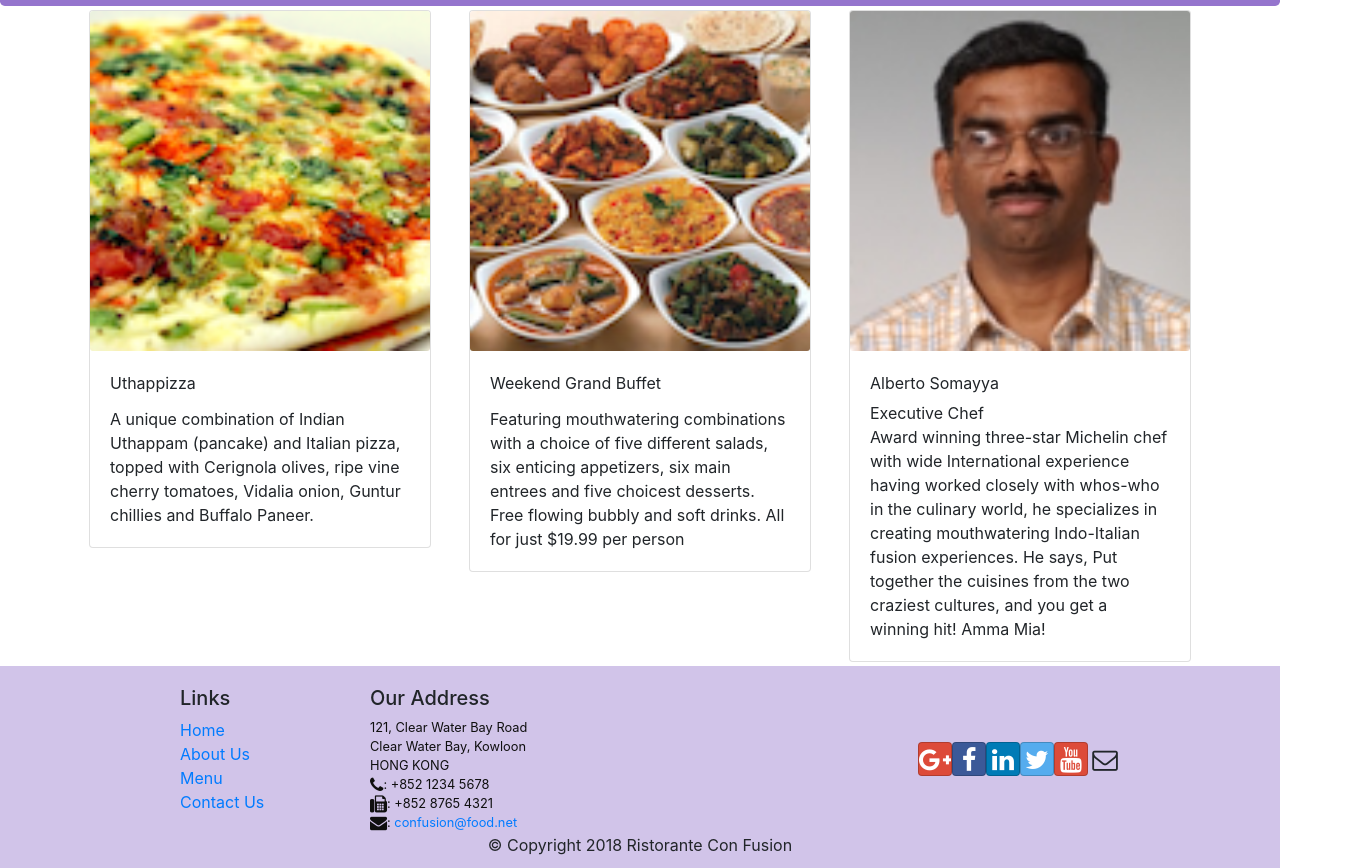
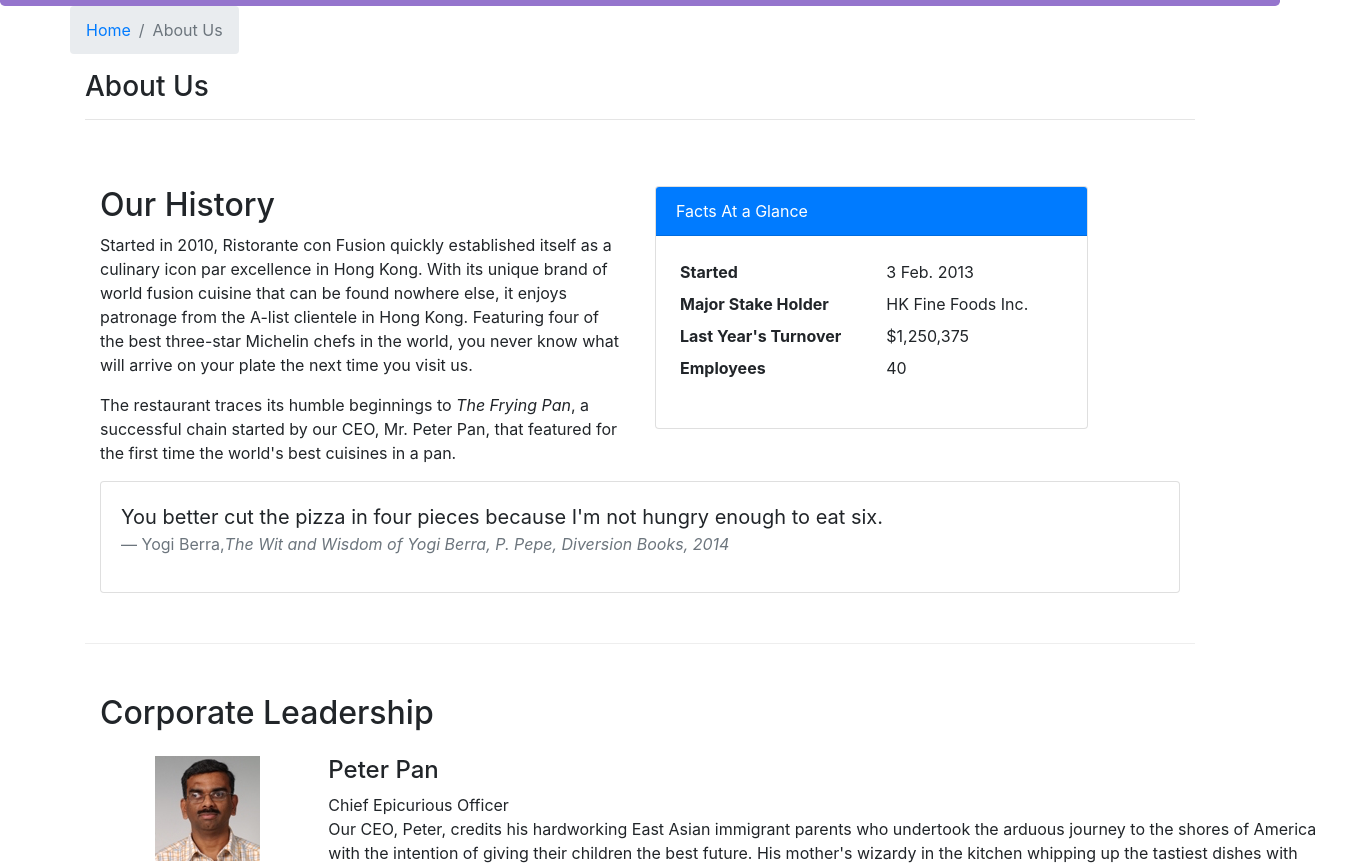
Before and after one commit to utkarsh17verma/ReactApp, a React (Create React App) app: page /aboutus in a window 1280 px wide. Before the commit this address led to /home. Shown: the part 336-1204 px from the top of the page, 1353 px wide, since content can reach past the window. Built offline with nearby package versions, Linux system fonts and the light colour scheme; the HTML template or start-up script is replaced by a standard one.

Commit message:
Assignment 2

```diff
--- /dev/null
+++ b/src/components/AboutComponent.js
@@ -0,0 +1,106 @@
+import React from 'react';
+import { Breadcrumb, BreadcrumbItem, Card, CardBody, CardHeader, Media } from 'reactstrap';
+import { Link } from 'react-router-dom';
+
+function RenderLeader({leader}) {
+    return(
+            <Media>
+                <div className="col-12 col-md-2">
+                    <Media left href="#">
+                    <Media object src={leader.image} alt="image" />
+                    </Media>
+                </div>
+                <div className="col-12">
+                    <Media body>
+                        <Media heading>
+                        {leader.name}
+                        </Media>
+                        <Media>
+                        {leader.designation}
+                        </Media>
+                        <Media>
+                        {leader.description}
+                        </Media>
+                    </Media>
+                </div>
+            </Media>
+    );
+}
+
+const About =(props) => {
+    const leaders = props.leaders.map((leader) => {
+        return(
+            <div className="container">
+                <div className="row mb-5">
+                    <RenderLeader leader={leader} />
+                </div>
+            </div>
+
+        );
+    });
+
+    return(
+        <div className="container">
+            <div className="row">
+                <Breadcrumb>
+                    <BreadcrumbItem><Link to="/home">Home</Link></BreadcrumbItem>
+                    <BreadcrumbItem active>About Us</BreadcrumbItem>
+                </Breadcrumb>
+                <div className="col-12">
+                    <h3>About Us</h3>
+                    <hr />
+                </div>
+            </div>
+            <div className="row row-content">
+                <div className="col-12 col-md-6">
+                    <h2>Our History</h2>
+                    <p>Started in 2010, Ristorante con Fusion quickly established itself as a culinary icon par excellence in Hong Kong. With its unique brand of world fusion cuisine that can be found nowhere else, it enjoys patronage from the A-list clientele in Hong Kong.  Featuring four of the best three-star Michelin chefs in the world, you never know what will arrive on your plate the next time you visit us.</p>
+                    <p>The restaurant traces its humble beginnings to <em>The Frying Pan</em>, a successful chain started by our CEO, Mr. Peter Pan, that featured for the first time the world's best cuisines in a pan.</p>
+                </div>
+                <div className="col-12 col-md-5">
+                    <Card>
+                        <CardHeader className="bg-primary text-white">Facts At a Glance</CardHeader>
+                        <CardBody>
+                            <dl className="row p-1">
+                                <dt className="col-6">Started</dt>
+                                <dd className="col-6">3 Feb. 2013</dd>
+                                <dt className="col-6">Major Stake Holder</dt>
+                                <dd className="col-6">HK Fine Foods Inc.</dd>
+                                <dt className="col-6">Last Year's Turnover</dt>
+                                <dd className="col-6">$1,250,375</dd>
+                                <dt className="col-6">Employees</dt>
+                                <dd className="col-6">40</dd>
+                            </dl>
+                        </CardBody>
+                    </Card>
+                </div>
+                <div className="col-12">
+                    <Card>
+                        <CardBody className="bg-faded">
+                            <blockquote className="blockquote">
+                                <p className="mb-0">You better cut the pizza in four pieces because
+                                    I'm not hungry enough to eat six.</p>
+                                <footer className="blockquote-footer">Yogi Berra,
+                                <cite title="Source Title">The Wit and Wisdom of Yogi Berra,
+                                    P. Pepe, Diversion Books, 2014</cite>
+                                </footer>
+                            </blockquote>
+                        </CardBody>
+                    </Card>
+                </div>
+            </div>
+            <div className="row row-content">
+                <div className="col-12 mb-3">
+                    <h2>Corporate Leadership</h2>
+                </div>
+                <div className="col-12">
+                    <Media list>
+                        {leaders}
+                    </Media>
+                </div>
+            </div>
+        </div>
+    );
+}
+
+export default About;
--- a/src/components/MainComponent.js
+++ b/src/components/MainComponent.js
@@ -8,6 +8,7 @@
 import Menu from './MenuComponents';
 import Home from './HomeComponent';
 import Contact from './ContactComponent';
+import About from './AboutComponent';
 import DishDetail from './DishdetailComponent';
 import { Switch, Route, Redirect } from 'react-router-dom';
 
@@ -50,6 +51,7 @@
               <Route path='/home' component={HomePage} />
               <Route exact path='/menu' component={() => <Menu dishes={this.state.dishes} />} />
               <Route path='/menu/:dishId' component={DishWithId} />
+              <Route exact path='/aboutus' component={() => <About leaders={this.state.leaders} /> } />
               <Route exact path='/contactus' component={Contact} />
               <Redirect to="/home" />
           </Switch>
--- a/src/components/MenuComponents.js
+++ b/src/components/MenuComponents.js
@@ -3,7 +3,7 @@
 import { Link } from 'react-router-dom';
 
 
-    function RenderMenuItem ({dish, onClick}){
+    function RenderMenuItem ({dish}){
         return(
             <Card>
             <Link to={`/menu/${dish.id}`} >
```
